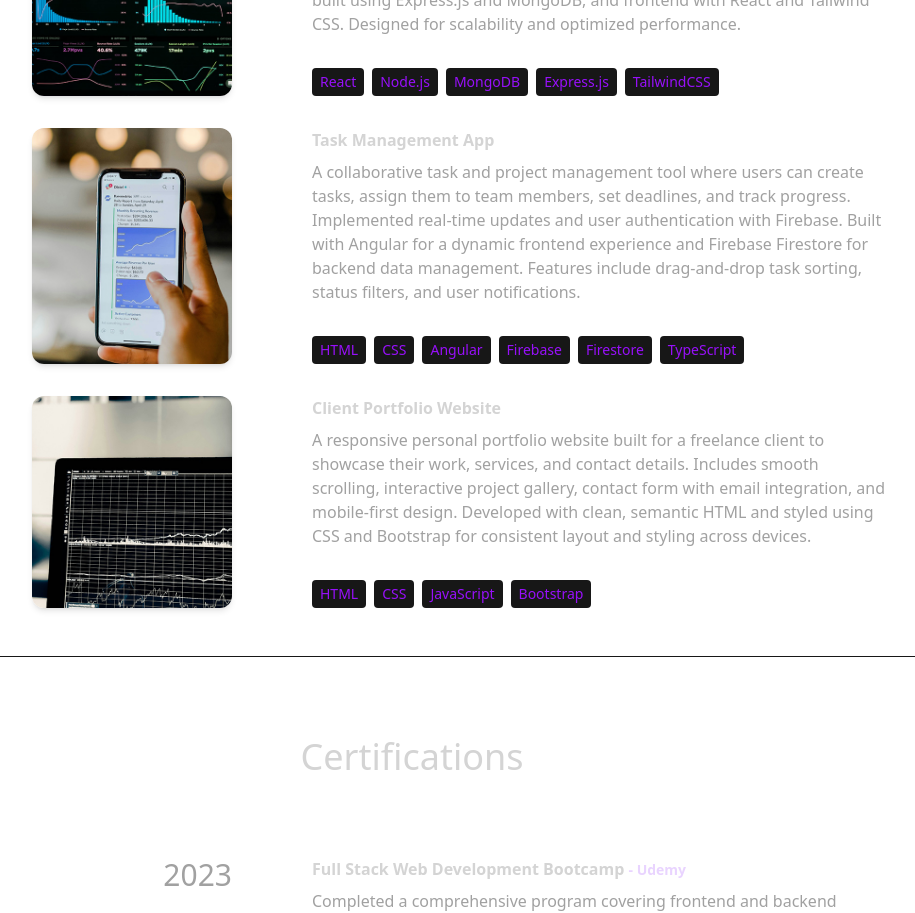
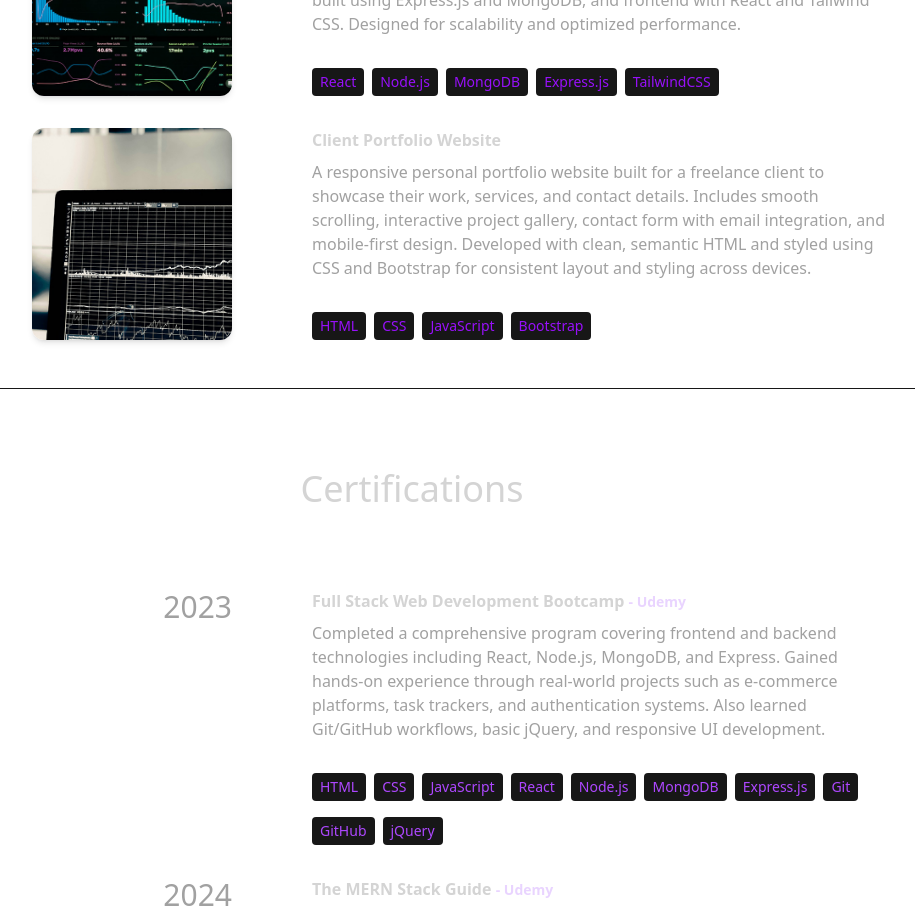
Before and after one commit to Zuhairshad/Portfolio, a React (Vite) app: page / in a window 1280 px wide. Shown: the part 3000-3913 px from the top of the page, without its empty margins (228-1143 px from the left). Built offline with nearby package versions, Linux system fonts and the light colour scheme.

Commit message:
Update index.js

```diff
--- a/src/constants/index.js
+++ b/src/constants/index.js
@@ -74,13 +74,7 @@ export const PROJECTS = [
       "A complete and fully responsive e-commerce platform featuring product listings, user authentication, shopping cart functionality, order placement, and admin dashboard for product management. Integrated secure login/register system using JWT and password hashing. Backend APIs were built using Express.js and MongoDB, and frontend with React and Tailwind CSS. Designed for scalability and optimized performance.",
     technologies: ["React", "Node.js", "MongoDB", "Express.js", "TailwindCSS",],
   },
-  {
-    title: "Task Management App",
-    image: project2,
-    description:
-      "A collaborative task and project management tool where users can create tasks, assign them to team members, set deadlines, and track progress. Implemented real-time updates and user authentication with Firebase. Built with Angular for a dynamic frontend experience and Firebase Firestore for backend data management. Features include drag-and-drop task sorting, status filters, and user notifications.",
-    technologies: ["HTML", "CSS", "Angular", "Firebase", "Firestore", "TypeScript"],
-  },
+
   {
     title: "Client Portfolio Website",
     image: project3,
```
